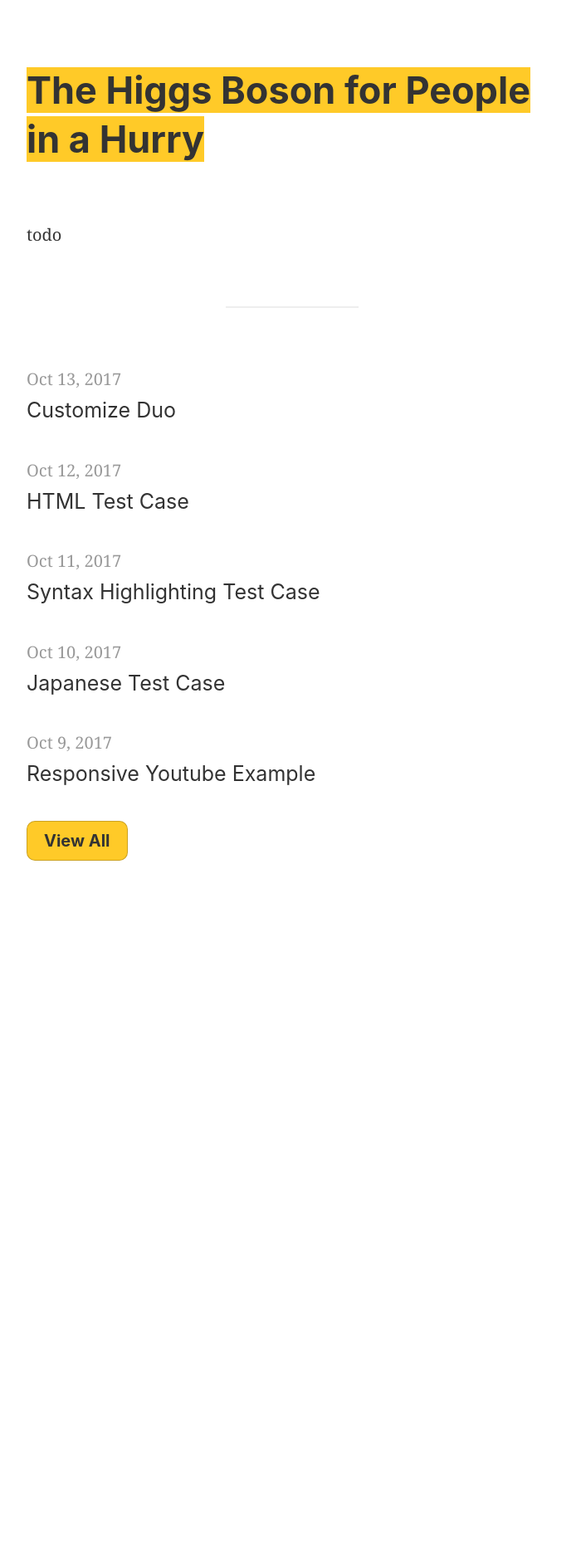
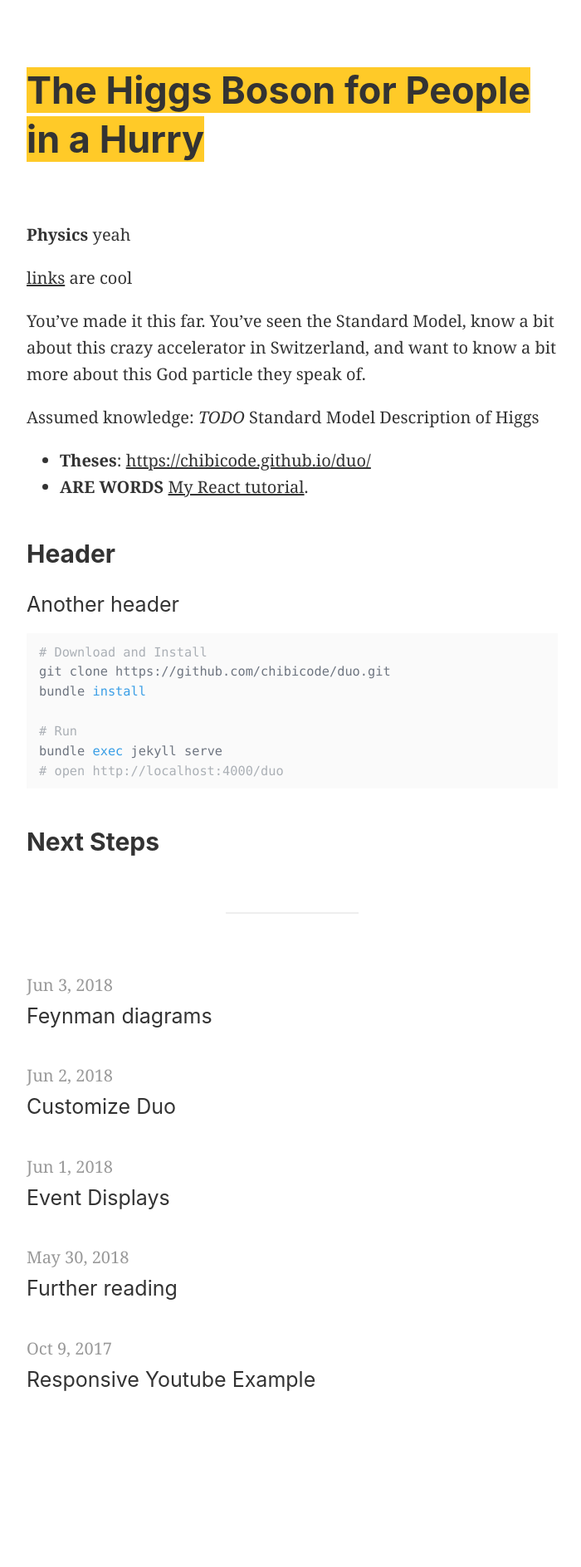
Before and after one commit to caenopy/higgsinahurry, a Jekyll site: the page built from README.md, in a window 1280 px wide. Shown: the whole page at 83% size, without its empty margins (288-988 px from the left). Built offline with Jekyll 4.4.1, drawn with Linux system fonts in a browser that asks for light colours; our own code applies the rules of GitHub Pages for plain Markdown files; comment, search, counter and statistics services are not loaded; before the commit the page ends 1247 px from its top, so only the background shows below that.

Commit message:
Updated post names

````diff
--- a/README.md
+++ b/README.md
@@ -1 +1,31 @@
-todo
+**Physics** yeah
+
+[links](https://home.cern/) are cool
+
+You've made it this far. You've seen the Standard Model, know a bit about this crazy accelerator in Switzerland, and want to know a bit more about this God particle they speak of.
+
+
+Assumed knowledge:
+ *TODO*
+Standard Model
+Description of Higgs
+
+
+
+- **Theses**: [https://chibicode.github.io/duo/](https://chibicode.github.io/duo/)
+- **ARE WORDS** [My React tutorial](https://chibicode.com/react-js-introduction-for-people-who-know-just-enough-jquery-to-get-by/).
+
+## Header
+### Another header
+
+```bash
+# Download and Install
+git clone https://github.com/chibicode/duo.git
+bundle install
+
+# Run
+bundle exec jekyll serve
+# open http://localhost:4000/duo
+```
+
+## Next Steps
--- a/_posts/2017-10-11-syntax-highlighting-test-case.md
+++ b/_posts/2018-05-30-further-reading.md
@@ -1,5 +1,5 @@
 ---
-title: "Syntax Highlighting Test Case"
+title: "Further reading"
 # https://github.com/jneen/rouge/blob/e5b0446eac953cbd2d40e1f93527642b3d066d31/lib/rouge.rb#L6-L34
 
 # To set og:image:
--- a/_posts/2017-10-12-html-test-case.md
+++ b/_posts/2018-06-01-event-displays.md
@@ -1,5 +1,5 @@
 ---
-title: "HTML Test Case"
+title: "Event Displays"
 # https://github.com/cbracco/html5-test-page/
 
 # To set og:image:
--- a/_posts/2017-10-08-hello-world.md
+++ b/_posts/2018-06-03-the-basics.md
@@ -1,5 +1,5 @@
 ---
-title: "Hello World"
+title: "Feynman diagrams"
 
 # To set og:image:
 # image: ...
````
Also changed, not shown: _posts/2017-10-10-japanese-test-case.md (deleted, +0 -67 lines), _posts/2018-06-02-detection.md (renamed from _posts/2017-10-13-customize.md).
